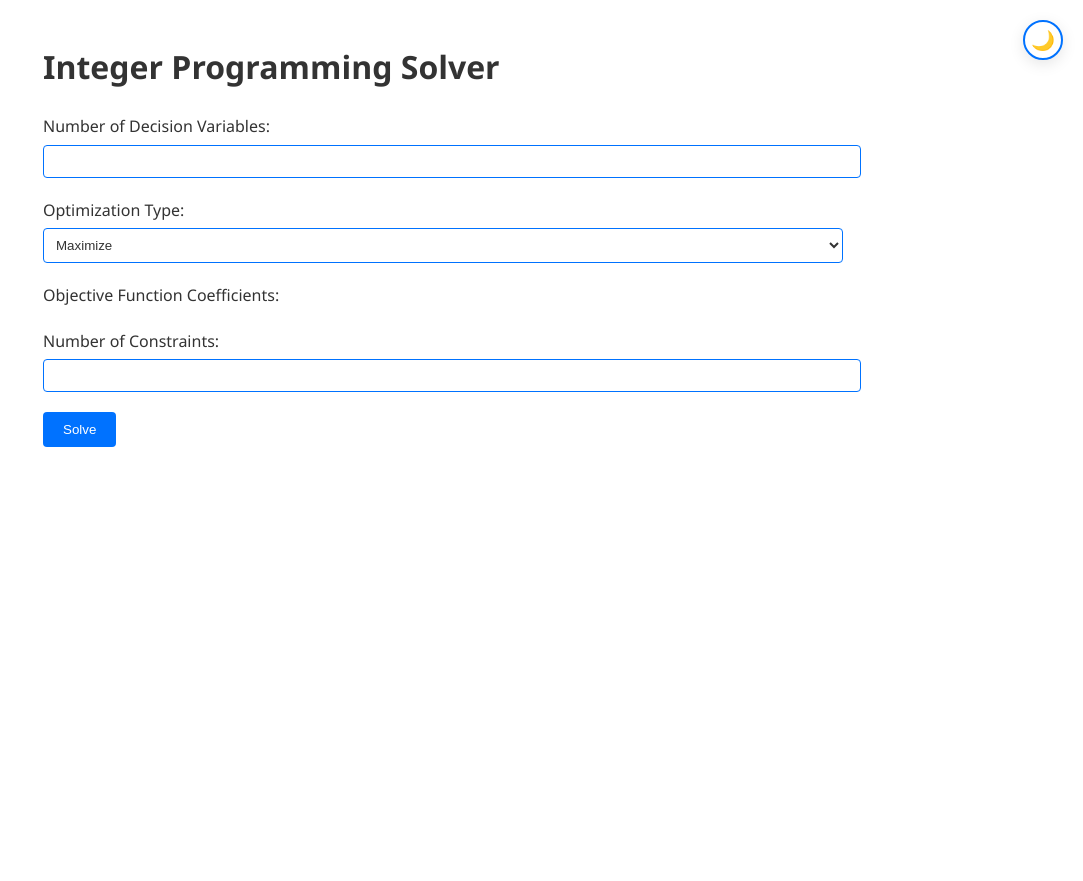
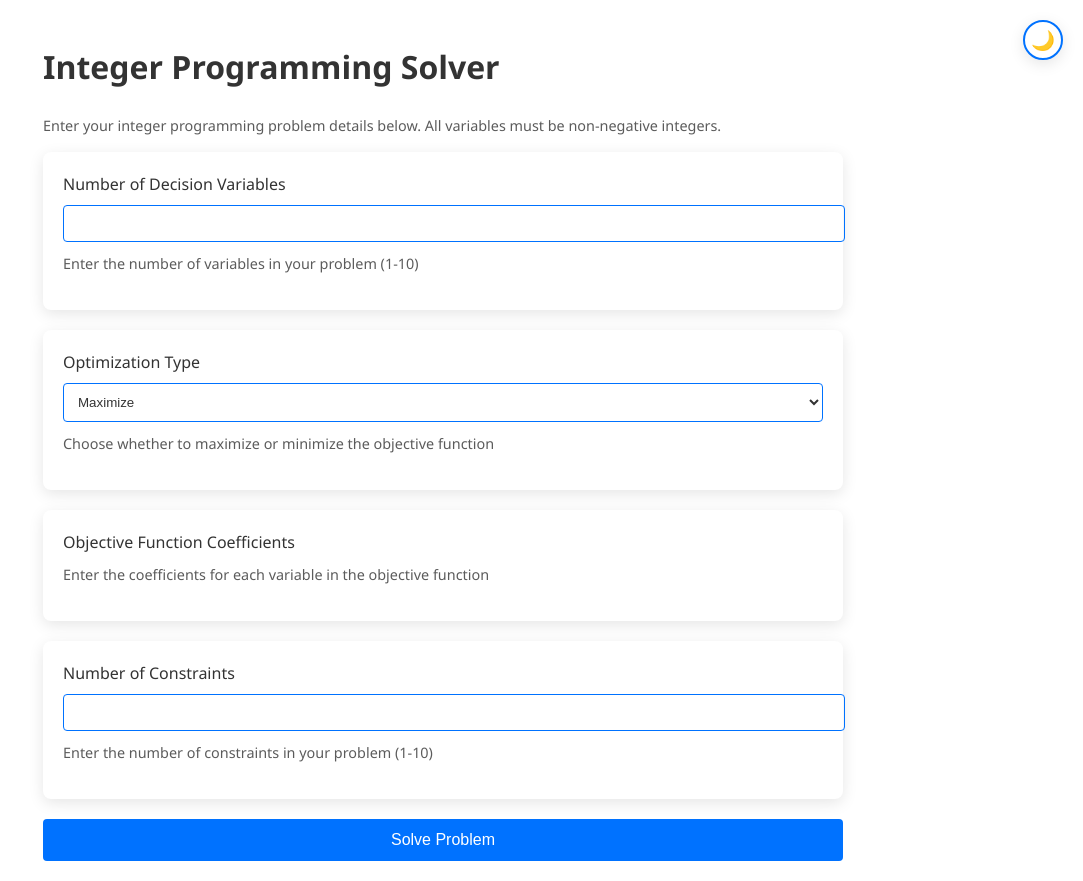
Before and after one commit to Rushikannan2/MP_Project, a Django app: template graphapp/templates/graphapp/IntegerProgramming.html in a window 1280 px wide. Shown: the whole page, without its empty margins (197-1280 px from the left). Before the commit the page ends 447 px from the top, so only its background shows below. Run offline with Django 5.2, Linux system fonts and the light colour scheme; the template is opened without the code that fills it, so the values that code supplies are empty; parts of the project's set-up code (start-up, migrations or seed data) failed here and were passed over.

Commit message:
final commit

```diff
--- a/graphapp/templates/graphapp/IntegerProgramming.html
+++ b/graphapp/templates/graphapp/IntegerProgramming.html
@@ -11,35 +11,51 @@
 
     .form-group {
         margin-bottom: 20px;
+        background-color: var(--card-bg);
+        padding: 20px;
+        border-radius: 8px;
+        box-shadow: var(--card-shadow);
     }
 
     .form-group label {
         display: block;
-        margin-bottom: 5px;
+        margin-bottom: 8px;
         color: var(--text-color);
+        font-weight: 500;
     }
 
     .form-group input, .form-group select {
         width: 100%;
-        padding: 8px;
+        padding: 10px;
         border: 1px solid var(--accent-color);
         border-radius: 4px;
         background-color: var(--input-bg);
         color: var(--input-text);
+        margin-bottom: 5px;
+    }
+
+    .form-group input:focus, .form-group select:focus {
+        outline: none;
+        border-color: var(--hover-color);
+        box-shadow: 0 0 0 2px rgba(0, 114, 255, 0.2);
     }
 
     .btn {
         background-color: var(--accent-color);
         color: white;
-        padding: 10px 20px;
+        padding: 12px 24px;
         border: none;
         border-radius: 4px;
         cursor: pointer;
-        transition: background-color 0.3s;
+        transition: all 0.3s;
+        font-size: 1rem;
+        font-weight: 500;
+        width: 100%;
     }
 
     .btn:hover {
         background-color: var(--hover-color);
+        transform: translateY(-2px);
     }
 
     .result-section {
@@ -53,11 +69,13 @@
     .result-section h3 {
         color: var(--text-color);
         margin-bottom: 15px;
+        font-size: 1.5rem;
     }
 
     .result-section p {
         color: var(--text-color);
-        margin: 5px 0;
+        margin: 8px 0;
+        font-size: 1.1rem;
     }
 
     .constraint-inputs {
@@ -65,48 +83,110 @@
         padding: 15px;
         background-color: var(--step-bg);
         border-radius: 4px;
+        border: 1px solid var(--accent-color);
+    }
+
+    .help-text {
+        font-size: 0.9rem;
+        color: var(--text-color);
+        opacity: 0.8;
+        margin-top: 5px;
+    }
+
+    .error-message {
+        color: #dc3545;
+        background-color: rgba(220, 53, 69, 0.1);
+        padding: 10px;
+        border-radius: 4px;
+        margin-bottom: 15px;
+        display: none;
+    }
+
+    .coefficient-input {
+        display: flex;
+        align-items: center;
+        margin-bottom: 8px;
+    }
+
+    .coefficient-input input {
+        flex: 1;
+        margin-right: 10px;
+    }
+
+    .coefficient-input span {
+        color: var(--text-color);
+        font-weight: 500;
+        min-width: 30px;
+    }
+
+    .constraint-header {
+        display: flex;
+        justify-content: space-between;
+        align-items: center;
+        margin-bottom: 10px;
+    }
+
+    .constraint-title {
+        font-weight: 500;
+        color: var(--text-color);
+    }
+
+    .constraint-operator {
+        width: 80px !important;
+    }
+
+    .constraint-rhs {
+        width: 120px !important;
     }
 {% endblock %}
 
 {% block content %}
 <div class="container">
     <h1>Integer Programming Solver</h1>
+    <p class="help-text">Enter your integer programming problem details below. All variables must be non-negative integers.</p>
+
+    <div id="error-message" class="error-message"></div>
+
     <form method="post" id="ip-form">
         {% csrf_token %}
 
         <div class="form-group">
-            <label for="num_vars">Number of Decision Variables:</label>
-            <input type="number" id="num_vars" name="num_vars" min="1" required>
+            <label for="num_vars">Number of Decision Variables</label>
+            <input type="number" id="num_vars" name="num_vars" min="1" max="10" required>
+            <p class="help-text">Enter the number of variables in your problem (1-10)</p>
         </div>
 
         <div class="form-group">
-            <label for="opt_type">Optimization Type:</label>
+            <label for="opt_type">Optimization Type</label>
             <select id="opt_type" name="opt_type" required>
                 <option value="max">Maximize</option>
                 <option value="min">Minimize</option>
             </select>
+            <p class="help-text">Choose whether to maximize or minimize the objective function</p>
         </div>
 
         <div id="objective-section" class="form-group">
-            <label>Objective Function Coefficients:</label>
+            <label>Objective Function Coefficients</label>
             <div id="obj-coeffs"></div>
+            <p class="help-text">Enter the coefficients for each variable in the objective function</p>
         </div>
 
         <div class="form-group">
-            <label for="num_constraints">Number of Constraints:</label>
-            <input type="number" id="num_constraints" name="num_constraints" min="1" required>
+            <label for="num_constraints">Number of Constraints</label>
+            <input type="number" id="num_constraints" name="num_constraints" min="1" max="10" required>
+            <p class="help-text">Enter the number of constraints in your problem (1-10)</p>
         </div>
 
         <div id="constraints-section"></div>
 
-        <button type="submit" class="btn">Solve</button>
+        <button type="submit" class="btn">Solve Problem</button>
     </form>
 
     {% if result %}
     <div class="result-section">
         <h3>Optimal Solution</h3>
         {% for var, value in result.variables.items %}
-            <p>{{ var }}: {{ value }}</p>
+            <p>{{ var }} = {{ value }}</p>
         {% endfor %}
         <p>Optimal Objective Function Value: {{ result.objective_value }}</p>
     </div>
@@ -114,22 +194,51 @@
 </div>
 
 <script>
+    function validateInputs() {
+        const numVars = parseInt(document.getElementById('num_vars').value);
+        const numConstraints = parseInt(document.getElementById('num_constraints').value);
+        const errorMessage = document.getElementById('error-message');
+
+        if (numVars > 10 || numConstraints > 10) {
+            errorMessage.textContent = 'Please limit the number of variables and constraints to 10 or less.';
+            errorMessage.style.display = 'block';
+            return false;
+        }
+
+        errorMessage.style.display = 'none';
+        return true;
+    }
+
     document.getElementById('num_vars').addEventListener('change', function() {
+        if (!validateInputs()) return;
+
         const numVars = parseInt(this.value);
         const objCoeffsDiv = document.getElementById('obj-coeffs');
         objCoeffsDiv.innerHTML = '';
 
         for (let i = 0; i < numVars; i++) {
+            const coeffDiv = document.createElement('div');
+            coeffDiv.className = 'coefficient-input';
+
             const input = document.createElement('input');
             input.type = 'number';
             input.name = `obj_coeff_${i}`;
             input.placeholder = `Coefficient for x${i+1}`;
             input.required = true;
-            objCoeffsDiv.appendChild(input);
+            input.step = 'any';
+
+            const varLabel = document.createElement('span');
+            varLabel.textContent = `x${i+1}`;
+
+            coeffDiv.appendChild(input);
+            coeffDiv.appendChild(varLabel);
+            objCoeffsDiv.appendChild(coeffDiv);
         }
     });
 
     document.getElementById('num_constraints').addEventListener('change', function() {
+        if (!validateInputs()) return;
+
         const numConstraints = parseInt(this.value);
         const constraintsSection = document.getElementById('constraints-section');
         constraintsSection.innerHTML = '';
@@ -138,21 +247,40 @@
             const constraintDiv = document.createElement('div');
             constraintDiv.className = 'constraint-inputs';
 
+            const header = document.createElement('div');
+            header.className = 'constraint-header';
+            header.innerHTML = `<span class="constraint-title">Constraint ${i+1}</span>`;
+            constraintDiv.appendChild(header);
+
             const coeffsDiv = document.createElement('div');
-            coeffsDiv.innerHTML = `<label>Constraint ${i+1} Coefficients:</label>`;
+            coeffsDiv.className = 'coefficients-container';
 
             const numVars = parseInt(document.getElementById('num_vars').value);
             for (let j = 0; j < numVars; j++) {
+                const coeffDiv = document.createElement('div');
+                coeffDiv.className = 'coefficient-input';
+
                 const input = document.createElement('input');
                 input.type = 'number';
                 input.name = `constraint_${i}_coeff_${j}`;
                 input.placeholder = `Coefficient for x${j+1}`;
                 input.required = true;
-                coeffsDiv.appendChild(input);
+                input.step = 'any';
+
+                const varLabel = document.createElement('span');
+                varLabel.textContent = `x${j+1}`;
+
+                coeffDiv.appendChild(input);
+                coeffDiv.appendChild(varLabel);
+                coeffsDiv.appendChild(coeffDiv);
             }
+
+            const operatorDiv = document.createElement('div');
+            operatorDiv.style.margin = '10px 0';
 
             const operatorSelect = document.createElement('select');
             operatorSelect.name = `constraint_${i}_operator`;
+            operatorSelect.className = 'constraint-operator';
             operatorSelect.innerHTML = `
                 <option value="<=">≤</option>
                 <option value=">=">≥</option>
@@ -164,11 +292,21 @@
             rhsInput.name = `constraint_${i}_rhs`;
             rhsInput.placeholder = 'RHS value';
             rhsInput.required = true;
+            rhsInput.step = 'any';
+            rhsInput.className = 'constraint-rhs';
+
+            operatorDiv.appendChild(operatorSelect);
+            operatorDiv.appendChild(rhsInput);
 
             constraintDiv.appendChild(coeffsDiv);
-            constraintDiv.appendChild(operatorSelect);
-            constraintDiv.appendChild(rhsInput);
+            constraintDiv.appendChild(operatorDiv);
             constraintsSection.appendChild(constraintDiv);
+        }
+    });
+
+    document.getElementById('ip-form').addEventListener('submit', function(e) {
+        if (!validateInputs()) {
+            e.preventDefault();
         }
     });
 </script>
--- a/requirements.txt
+++ b/requirements.txt
@@ -5,3 +5,4 @@ matplotlib==3.7.1
 gunicorn==21.2.0
 whitenoise==6.5.0
 pandas==2.0.3
+pulp==2.7.0
```
Also changed, not shown: graphapp/views.py (+50 -7 lines).
